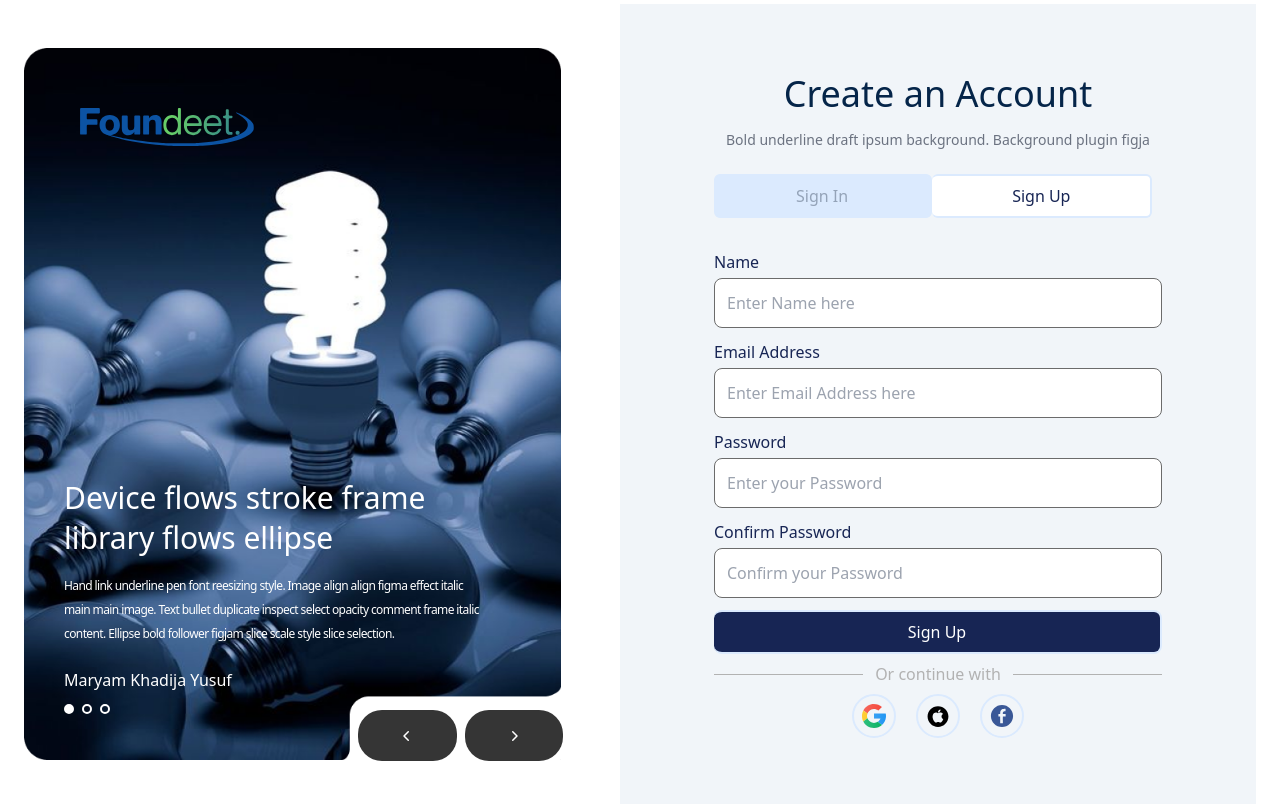
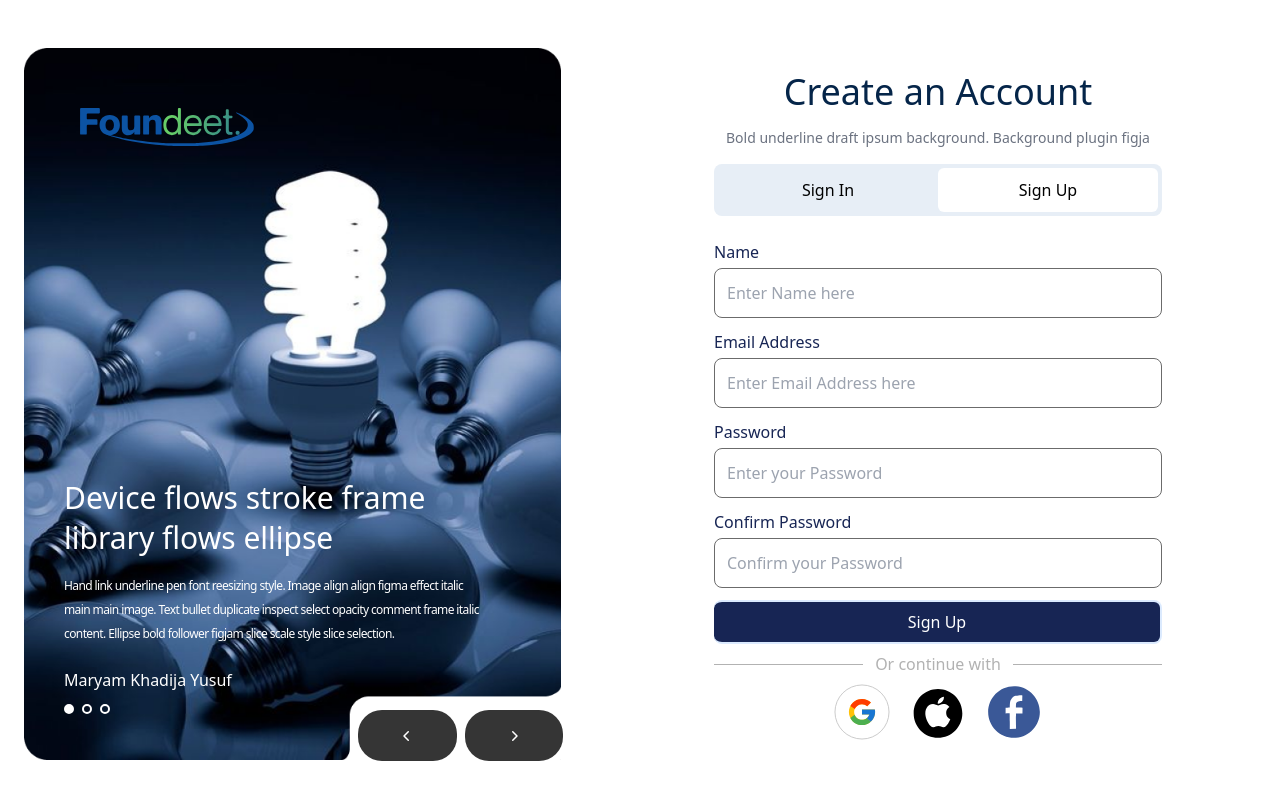
Before and after one commit to Itsprincevick/Form, a React app: page /form in a window 1280 px wide. Built offline with nearby package versions, Linux system fonts and the light colour scheme; the HTML template or start-up script is replaced by a standard one.

Commit message:
Modified header button and media logos in signup.jsx file

```diff
--- a/src/components/SignUp.jsx
+++ b/src/components/SignUp.jsx
@@ -1,25 +1,25 @@
 import React from "react";
-import GoogleLogoIcon from "../assets/icons/google_logo_icon.svg";
+import GoogleLogoIcon from "../assets/icons/Google.svg";
 import ApplelogoIcon from "../assets/icons/apple_logo_icon.svg";
 import FacebookLogoIcon from "../assets/icons/circle-facebook.svg";
 
 function SignUp() {
   return (
-    <div className="flex min-h-screen justify-center items-center bg-slate-100 py-2">
+    <div className="flex min-h-screen justify-center items-center  py-2">
       <div className="max-w-md w-full space-y-6">
         <div>
-          <h2 className="mt-1 text-center text-4xl font-small text-blue-10">
+          <h2 className="mt-1 text-center text-4xl font-medium text-blue-10">
             Create an Account
           </h2>
           <p className="my-4 text-center text-sm text-gray-500">
             Bold underline draft ipsum background. Background plugin figja
           </p>
-          <button className="btn my-2 font-medium px-20 py-2 border-2 border-spacing-0 border-r-4 border-blue-100 bg-blue-100 rounded-md text-slate-400">
-            Sign In
-          </button>
-          <button className="btn my-2 font-medium px-20 py-2 border-2 border-spacing-0 border-blue-100 border-l-0 bg-white rounded-md text-blue-950">
+          <div className="w-full h-full bg-blue-1 rounded-lg p-1">
+            <button className="w-1/2 text-center h-full">Sign In</button>
+            <button className="w-1/2 text-center h-11 bg-white rounded-md">
               Sign Up
             </button>
+          </div>
         </div>
         <form className="mt-2 space-y-2">
           <div className="flex flex-col">
@@ -54,7 +54,9 @@ function SignUp() {
           </div>
 
           <div className="flex flex-col">
-            <label className="font-medium text-blue-950">Confirm Password</label>
+            <label className="font-medium text-blue-950">
+              Confirm Password
+            </label>
             <input
               id="password"
               type="password"
@@ -68,24 +70,21 @@ function SignUp() {
           </button>
           <div className="flex items-center justify-center my-4">
             <div className="border-t border-grey-3 flex-grow mr-3"></div>
-                    <p className ="text-center text-grey-3">Or continue with</p>
+            <p className="text-center text-grey-3">Or continue with</p>
             <div className="border-t border-grey-3 flex-grow ml-3"></div>
           </div>
 
-            <div className="flex flex-cols items-center justify-center gap-5 text-2xl">
-               <div className="border-2 rounded-full p-2 border-blue-100 cursor-pointer">
-                 <img src={GoogleLogoIcon} alt="google logo" className="h-6 w-6" />
+          <div className="flex items-center justify-center gap-5">
+            <img src={GoogleLogoIcon} alt="google logo" className="w-14 h-14" />
+
+            <img src={ApplelogoIcon} alt="apple logo" className="w-14 h-14" />
+
+            <img
+              src={FacebookLogoIcon}
+              alt="facebook logo"
+              className="w-14 h-14"
+            />
           </div>
-               <div className="border-2 rounded-full p-2 border-blue-100 cursor-pointer">
-                 <img src={ApplelogoIcon} alt="apple logo" className="h-6 w-6" />
-                 </div>
-               <div className="border-2 rounded-full p-2 border-blue-100 cursor-pointer">
-                 <img src={FacebookLogoIcon} alt="facebook logo" className="h-6 w-6" />
-                 </div>
-
-
-           </div>
-
         </form>
       </div>
     </div>
--- a/tailwind.config.js
+++ b/tailwind.config.js
@@ -8,8 +8,8 @@ export default {
 
     extend: {
       colors: {
-         "blue-1": "##e7eef6",
-         "blue-2": "##c5d6e9",
+         "blue-1": "#e7eef6",
+         "blue-2": "#c5d6e9",
          "blue-3": "#97b5d7",
          "blue-4": "#6693c5",
          "blue-5": "#3872b4",
```
Also changed, not shown: src/assets/icons/Google.svg (added), src/assets/icons/google_logo_icon.svg (deleted). Lines whose indentation alone changed are shown as unchanged.
